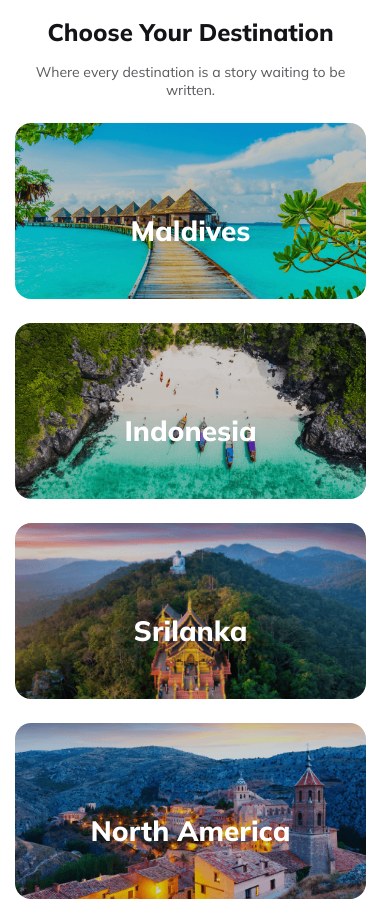
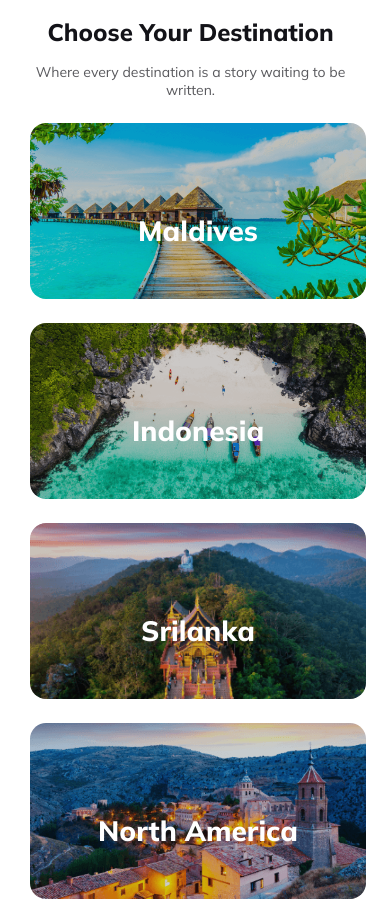
Before and after one commit to Sazid60/Odyssey-Travels, a plain HTML site: page index.html in a window 390 px wide. Shown: the part 1561-2460 px from the top of the page. Drawn offline with Linux system fonts and the light colour scheme.

Commit message:
Grid Alignment Fixed

```diff
--- a/styles/styles.css
+++ b/styles/styles.css
@@ -177,6 +177,8 @@ ul {
 .destination-section .img-container {
     display: grid;
     gap: 24px;
+    justify-content:center;
+    align-items:center;
     grid-template-columns: repeat(20, 1fr);
     grid-template-rows: repeat(3, 1fr);
 }
@@ -352,6 +354,7 @@ footer .footer-icons {
         text-align: center;
     }
 
+    /* Popular Tour Section  */
     .popular-tours-main {
         flex-direction: column;
         gap: 24px;
@@ -385,6 +388,7 @@ footer .footer-icons {
         width: 100%;
     }
 
+
     /* Choose Your Destination Section */
     .destination-section {
         margin: 15px 15px;
@@ -395,22 +399,21 @@ footer .footer-icons {
         font-size: 24px;
         padding-bottom: 16px;
     }
-
     .destination-section>p {
         font-size: 14px;
 
     }
-
     .destination-section .img-container {
         grid-template-columns: 1fr;
         grid-template-rows: repeat(7,1fr);
+        padding-left: 15px;
+        /* justify-content: center; */
 
     }
     .destination-section .img-container p {
         padding-top: 90px;
 
     }
-
     .grid-item-1 {
         grid-column: 1/span 1;
         grid-row: 1/span 1;
```
